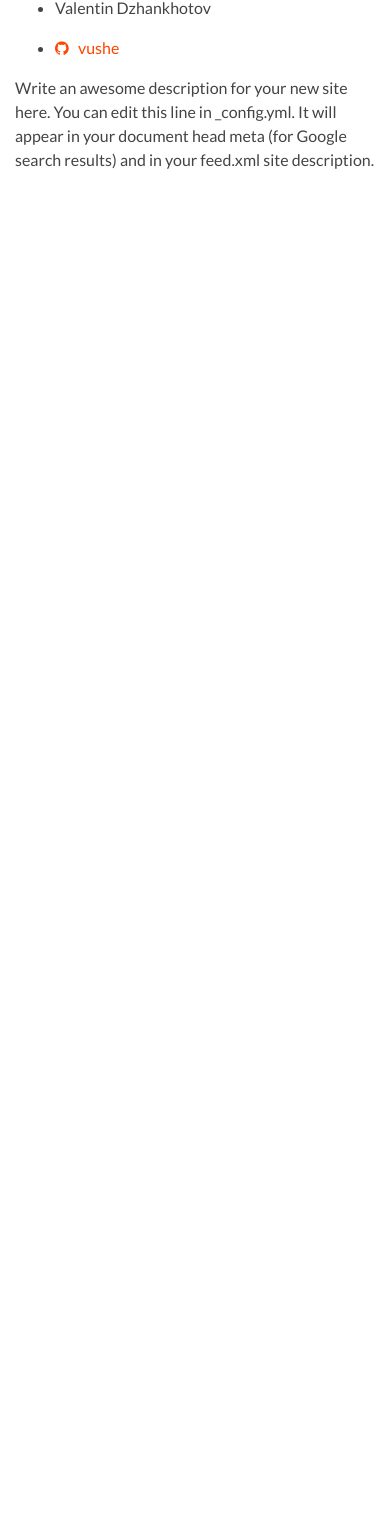
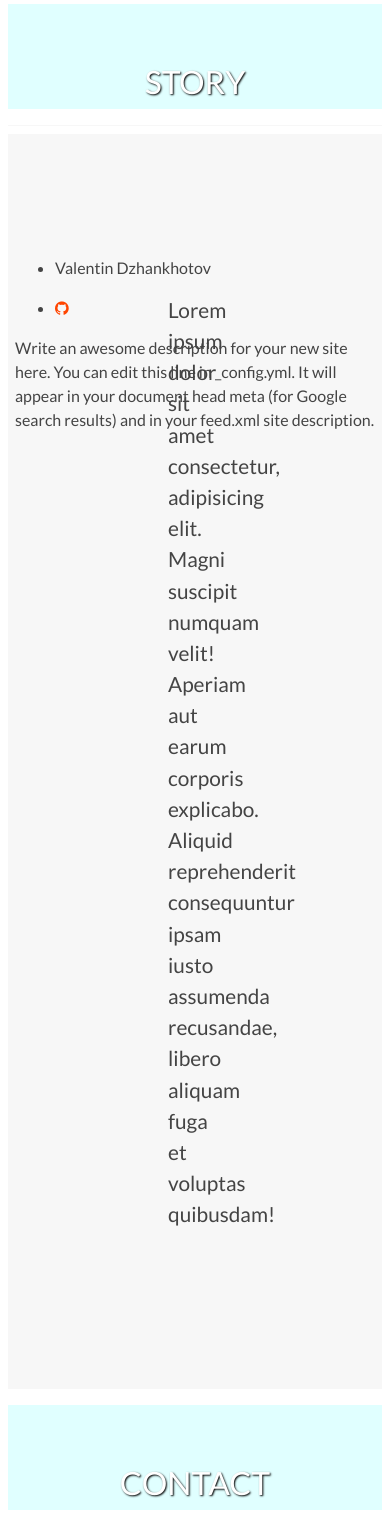
Before and after one commit to vushe/vushe.github.io, a Jekyll site: the page built from index.md, in a window 390 px wide, cut to the strip 1050-2568 px from the top of the page. Built offline with Jekyll 4.4.1, drawn with Linux system fonts in a browser that asks for light colours; nearby versions of some CDN libraries; before the commit the page ends 1238 px from its top, so only the background shows below that.

Commit message:
aside elements

```diff
--- a/_includes/footer.html
+++ b/_includes/footer.html
@@ -28,8 +28,6 @@
                             <li>
                                 <a href="https://github.com/{{ site.github_username }}">
                                     <i class="fa fa-github"></i>
-                                &nbsp;
-                                <span class="username">{{ site.github_username }}</span>
                                 </a>
                             </li>
                         {% endif %}
--- a/_layouts/default.html
+++ b/_layouts/default.html
@@ -7,22 +7,46 @@
 
         {% include header.html %}
 
-        <main class="container-fluid frontpage-top" aria-label="Content">
+        <main>
+            <div class="container-fluid frontpage-top">
                 <div class="row logo-row text-center">
                     <div class="col-md-6 offset-md-3">
-                        <img class="logo-chrome" src="/static/logo-chrome.svg" width="400"/>
+                        <img class="logo-chrome" src="/static/logo-chrome.svg" width="400" alt="V.D."/>
                     </div>
                 </div>
                 <div class="row slogan-row text-center">
                     <div class="col-sm-12">
-                    <span>
+                        <h1>
                             FRONT END, DESIGN, POWER DRIVES,
                         <br>
                             ELECTRONICS AND OTHER ART
-                    </span>
+                        </h1>
                     </div>
                 </div>
+            </div>
+
+            <div class="container-fluid">
+                <div class="row story">
+                    <div class="col-md-4 text-center aside pic-container">
+                        <h2>STORY</h2>
+                    </div>
+                    <div class="col-md-8 aside text-container">
+                        <span>Lorem ipsum dolor sit amet consectetur, adipisicing elit. Ipsum voluptate dolor aut praesentium illum ex provident similique veritatis tempore deleniti quisquam facilis, numquam harum rerum nam mollitia consectetur nostrum laboriosam.</span>
+                    </div>
+                </div>
+
+                <div class="row contact">
+                    <div class="col-md-8 aside text-container">
+                        <span>Lorem ipsum dolor sit amet consectetur, adipisicing elit. Magni suscipit numquam velit! Aperiam aut earum corporis explicabo. Aliquid reprehenderit consequuntur ipsam iusto assumenda recusandae, libero aliquam fuga et voluptas quibusdam!</span>
+                    </div>
+                    <div class="col-md-4 text-center aside pic-container">
+                        <h2>CONTACT</h2>
+                    </div>
+                </div>
+            </div>
+
         </main>
+
 
         {% include footer.html %}
         {% include scripts.html %}
--- a/assets/style.scss
+++ b/assets/style.scss
@@ -42,6 +42,12 @@
     }
 }
 
+h2 {
+    color: #fff !important;
+    font-size: 2.5rem;
+    text-shadow: 1px 1px 2px #000;
+}
+
 .frontpage-top {
     height: 110vh;
     background-image: url('/static/frontpage-main-bg.jpg');
@@ -63,3 +69,23 @@
     border-bottom: 1px solid #fff;
     letter-spacing: .1rem;
 }
+
+.story,
+.contact {
+    height: 33.3vw;
+}
+
+.aside {
+    border: .5rem solid #fff;
+
+    &.pic-container {
+        padding-top: 15vw;
+        background-color: lightcyan;
+    }
+
+    &.text-container {
+        background-color: #f7f7f7;
+        font-size: 1.3rem;
+        padding: 10rem !important;
+    }
+}
```
Lines whose indentation alone changed are shown as unchanged.
